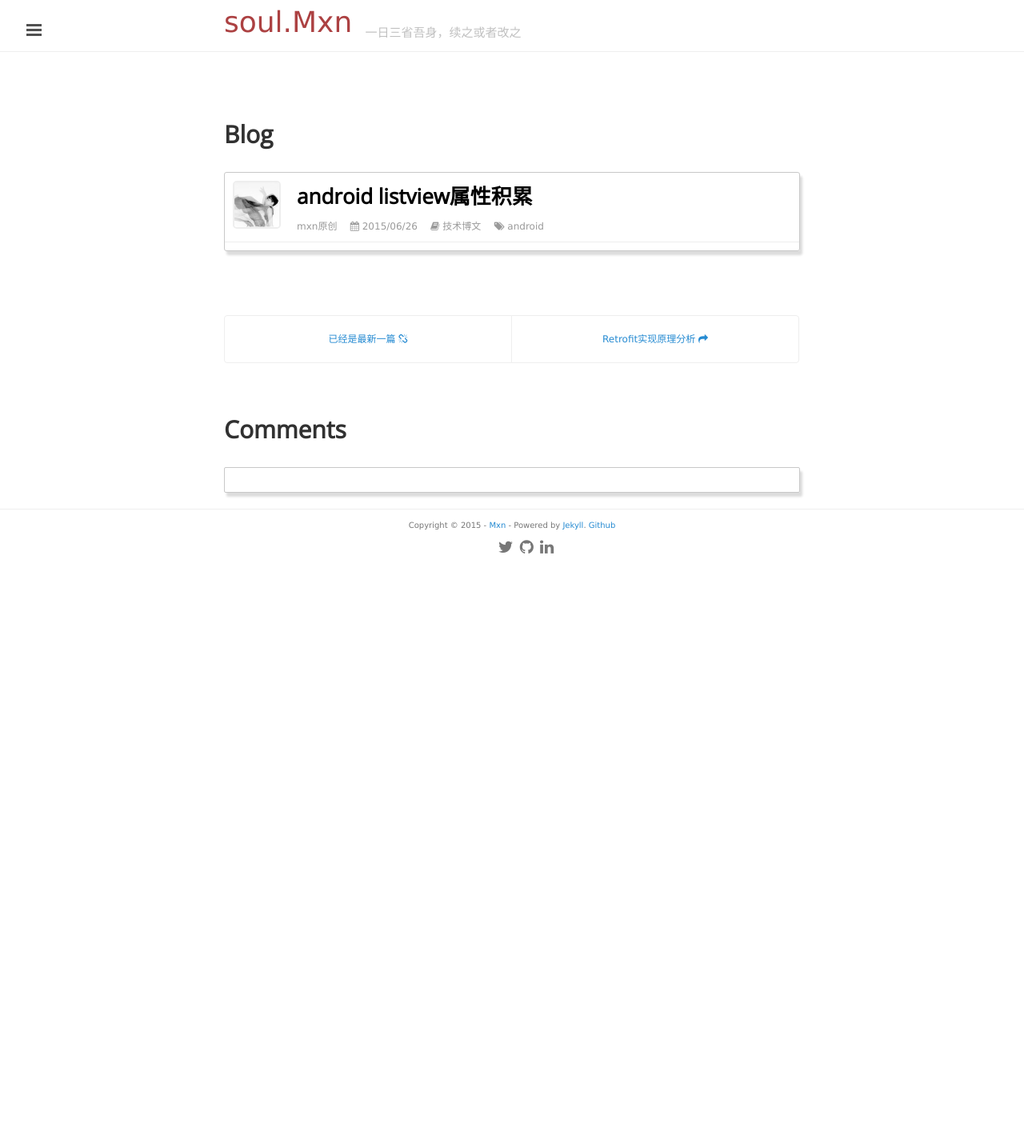
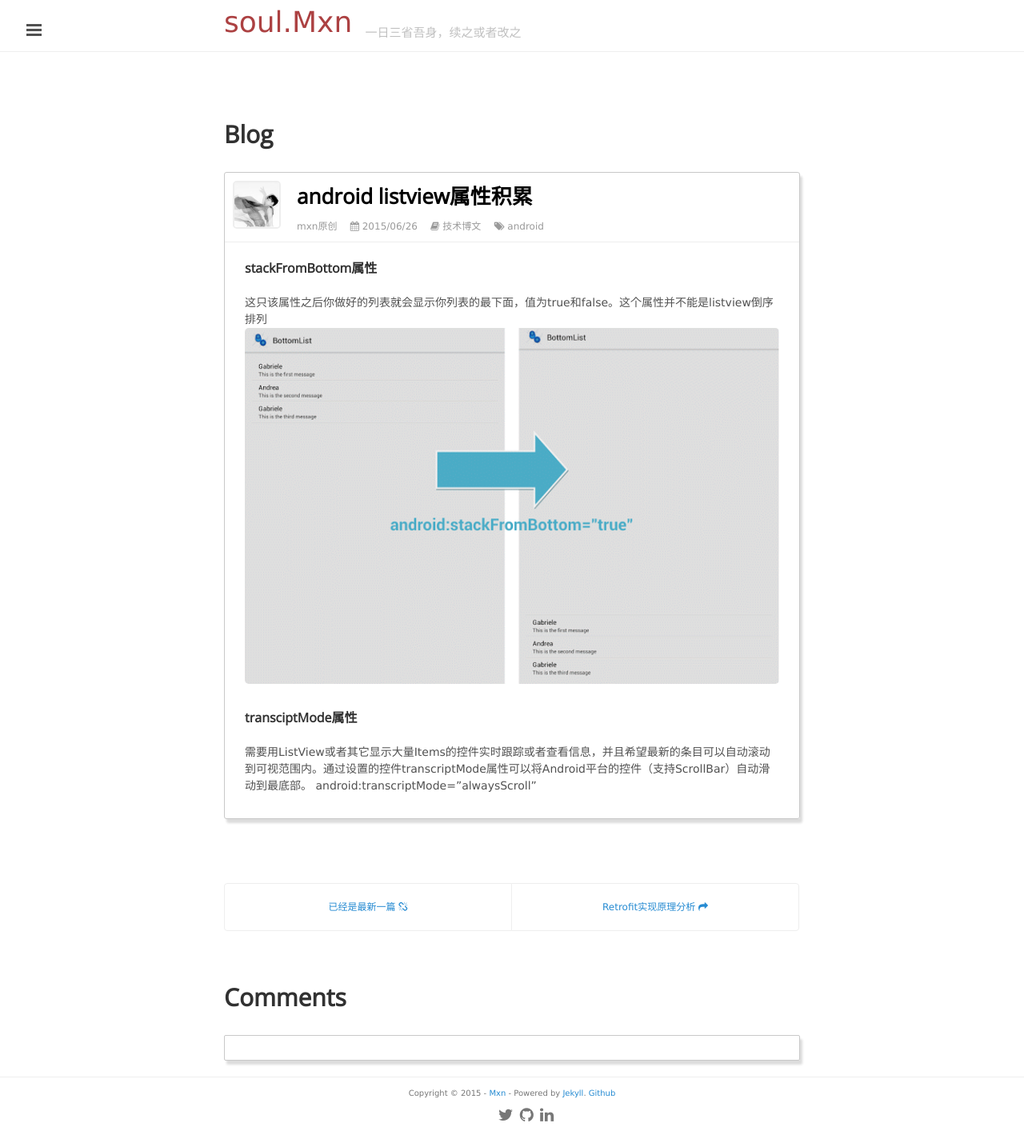
Before and after one commit to mxn21/mxn21.github.io, a Jekyll site: the page built from _posts/2015-6-26-android listview属性积累.md, in a window 1280 px wide. Shown: the whole page at 80% size. Built offline with Jekyll 4.4.1, drawn with Linux system fonts in a browser that asks for light colours; Markdown is read by kramdown in place of the engine named in the settings; comment, search, counter and statistics services are not loaded; before the commit the page ends 900 px from its top, so only the background shows below that.

Commit message:
Update 2015-6-26-android listview属性积累.md

```diff
--- a/_posts/2015-6-26-android listview属性积累.md
+++ b/_posts/2015-6-26-android listview属性积累.md
@@ -5,3 +5,12 @@
 category: 技术博文
 tag: [android]
 ---
+
+#### stackFromBottom属性
+这只该属性之后你做好的列表就会显示你列表的最下面，值为true和false。这个属性并不能是listview倒序排列
+![](https://raw.githubusercontent.com/mxn21/mxn21.github.io/master/public/img/img11.gif)
+
+#### transciptMode属性
+
+需要用ListView或者其它显示大量Items的控件实时跟踪或者查看信息，并且希望最新的条目可以自动滚动到可视范围内。通过设置的控件transcriptMode属性可以将Android平台的控件（支持ScrollBar）自动滑动到最底部。
+ android:transcriptMode="alwaysScroll"
```
